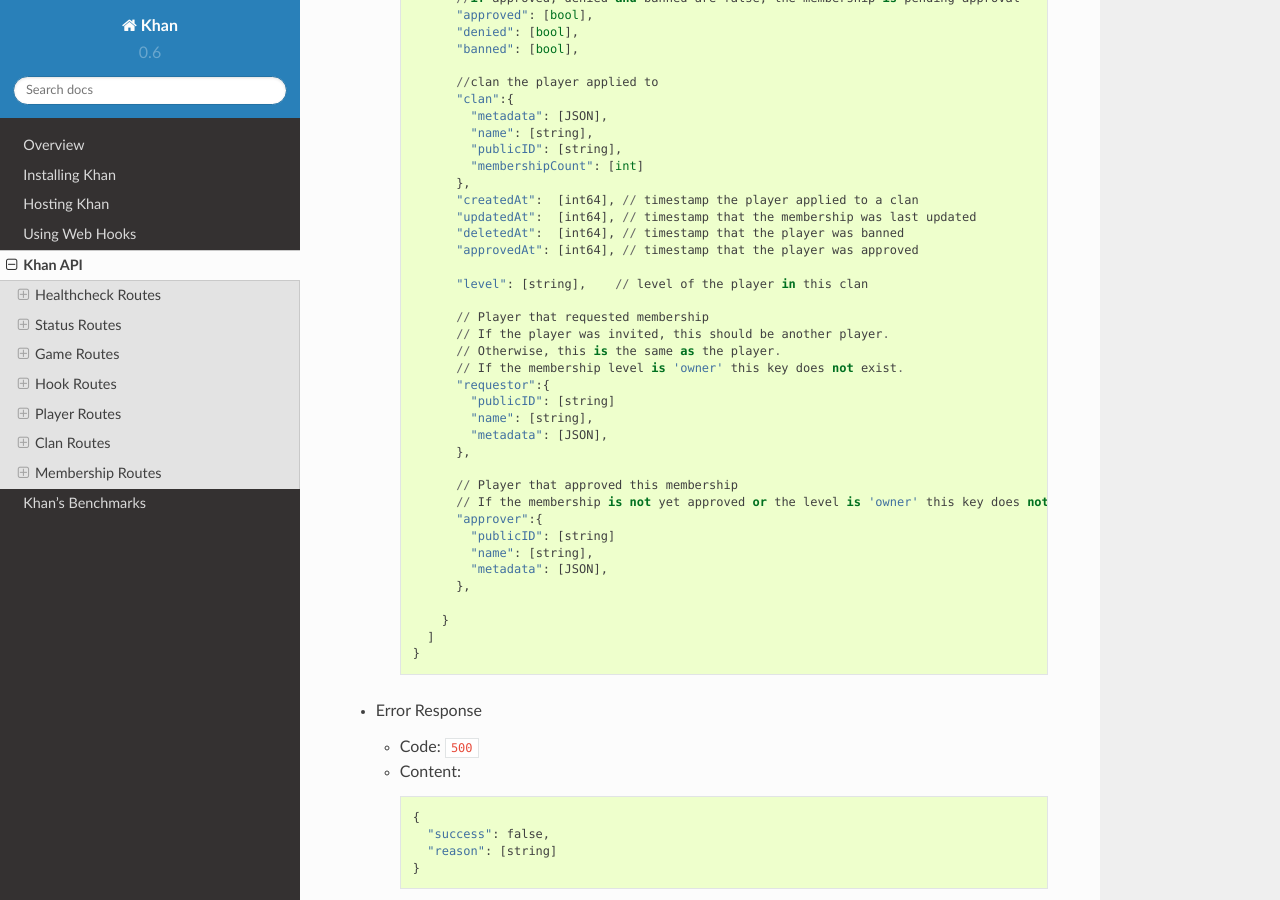
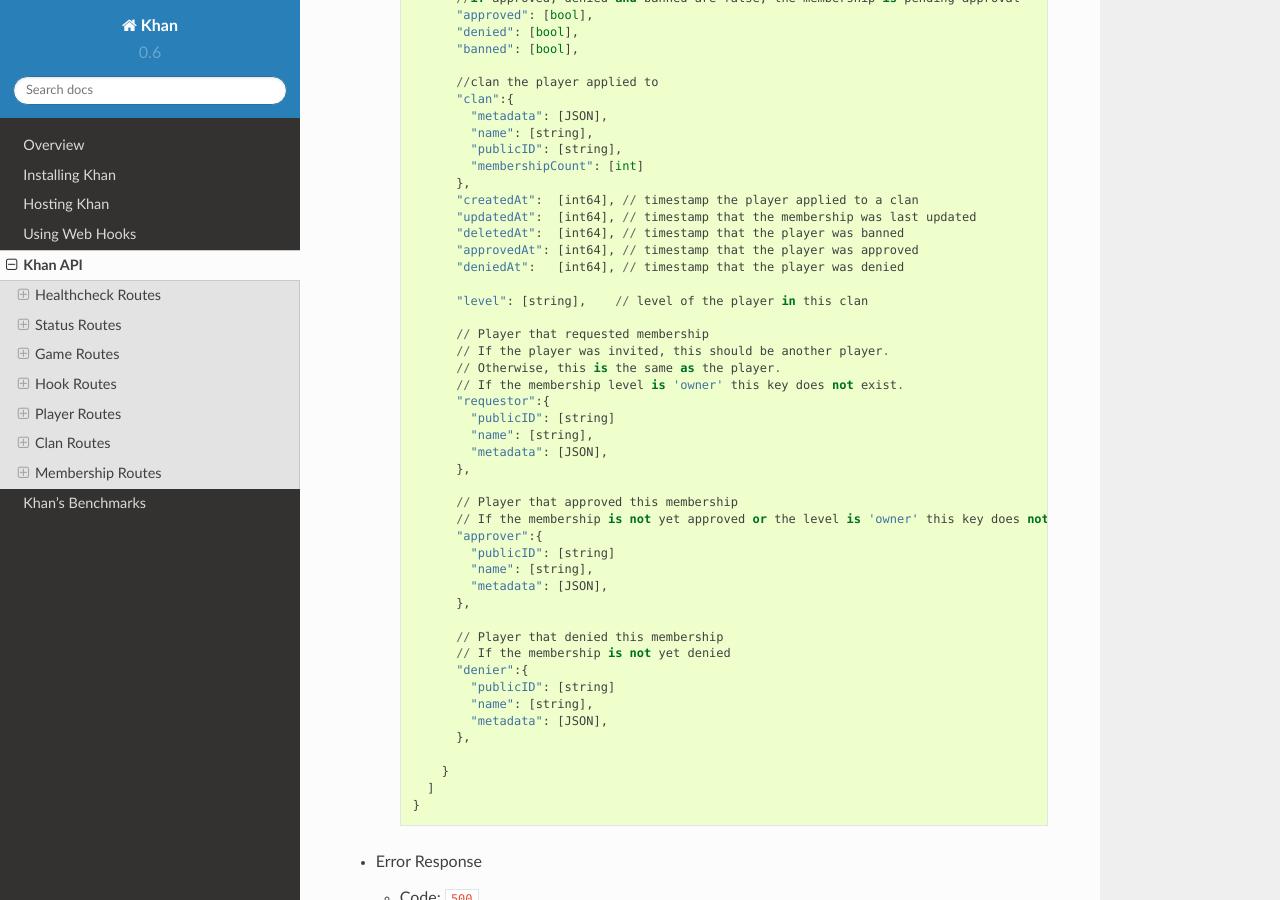
Before and after one commit to topfreegames/khan, a Sphinx documentation site: the page built from docs/API.md, in a window 1280 px wide and 900 px high, scrolled down 10449 px. Built offline with Sphinx 7.4.7 and the Read the Docs theme 2.0.0, drawn with Linux system fonts in a browser that asks for light colours.

Commit message:
Update docs.

```diff
--- a/docs/API.md
+++ b/docs/API.md
@@ -507,6 +507,7 @@ Khan API
             "updatedAt":  [int64], // timestamp that the membership was last updated
             "deletedAt":  [int64], // timestamp that the player was banned
             "approvedAt": [int64], // timestamp that the player was approved
+            "deniedAt":   [int64], // timestamp that the player was denied
 
             "level": [string],    // level of the player in this clan
 
@@ -523,6 +524,14 @@ Khan API
             // Player that approved this membership
             // If the membership is not yet approved or the level is 'owner' this key does not exist
             "approver":{
+              "publicID": [string]
+              "name": [string],
+              "metadata": [JSON],
+            },
+
+            // Player that denied this membership
+            // If the membership is not yet denied
+            "denier":{
               "publicID": [string]
               "name": [string],
               "metadata": [JSON],
```
